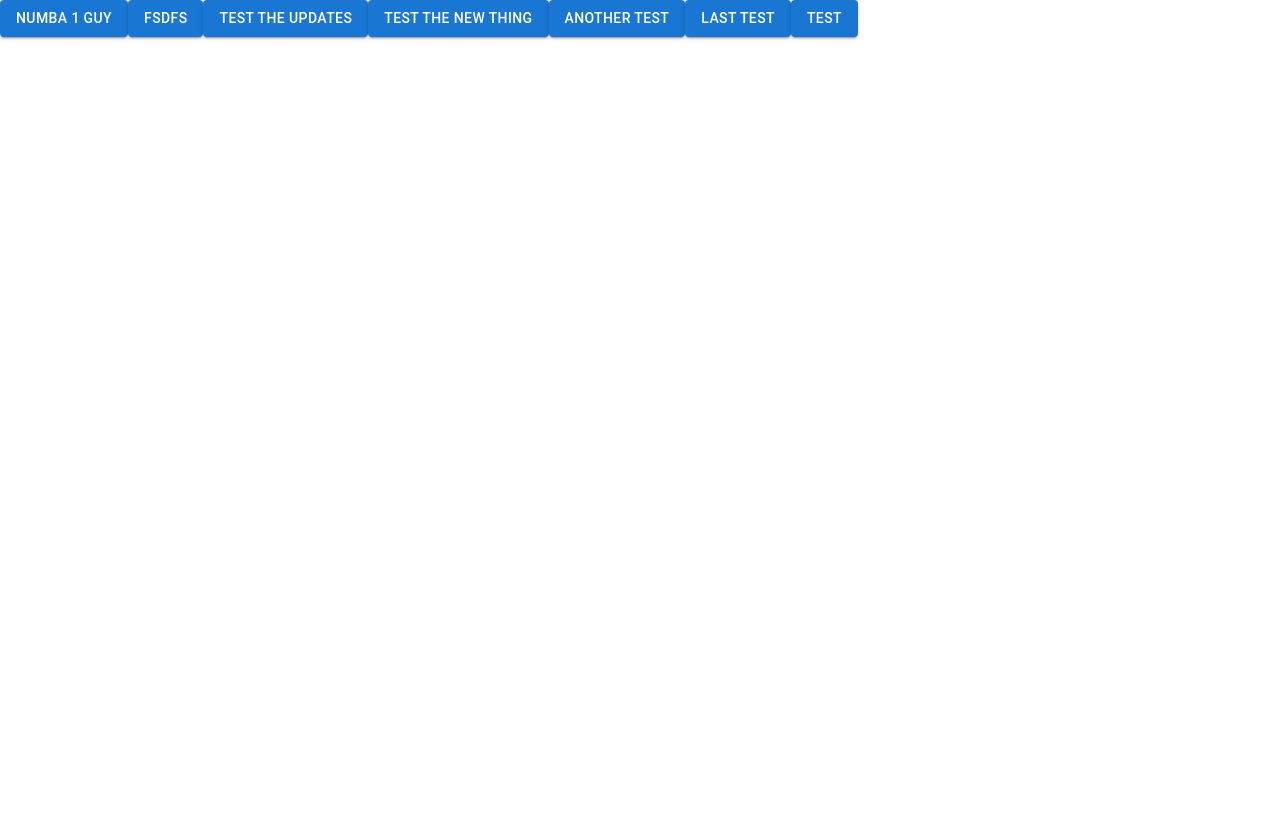
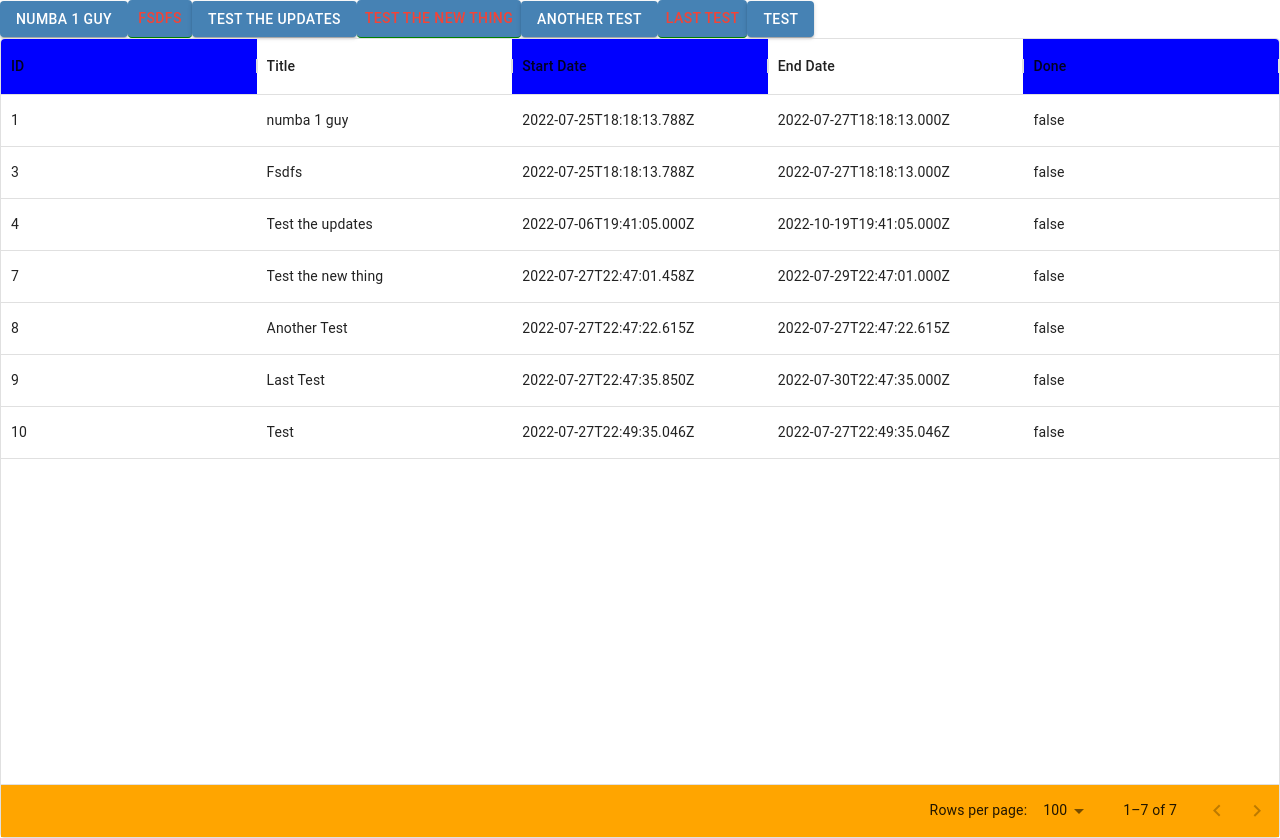
Before and after one commit to kraig-hebert/sandbox, a React (Create React App) app: page / in a window 1280 px wide. Before the commit the page ends 800 px from the top, so only its background shows below. Built offline with nearby package versions, Linux system fonts and the light colour scheme; data requests are answered from the project's data file.

Commit message:
messing around with sx prop styling

```diff
--- a/package.json
+++ b/package.json
@@ -6,6 +6,7 @@
     "@emotion/react": "^11.9.3",
     "@emotion/styled": "^11.9.3",
     "@mui/material": "^5.9.2",
+    "@mui/x-data-grid": "^5.15.0",
     "chess-web-api": "^1.1.2",
     "react": "^18.2.0",
     "react-dom": "^18.2.0",
--- a/src/App.js
+++ b/src/App.js
@@ -1,12 +1,16 @@
 import { useEffect, useState } from 'react';
 import './App.css';
 import Main from './components/main/Main';
+import { ThemeProvider } from '@mui/material/styles';
+import { theme } from './themes/mainTheme';
 
 function App() {
   return (
-    <div className="App">
-      <Main />
-    </div>
+    <ThemeProvider theme={theme}>
+      <div className="App">
+        <Main />
+      </div>
+    </ThemeProvider>
   );
 }
 
--- a/src/components/main/Main.jsx
+++ b/src/components/main/Main.jsx
@@ -1,9 +1,22 @@
 import React, { useEffect, useState } from 'react';
 import { useStateContext } from '../../contexts/ContextProvider';
+import { DataGrid } from '@mui/x-data-grid';
+import { tableColumns, tableHeaderSX } from './tableSettings';
+import { Box } from '@mui/system';
 
 const Main = () => {
-  const { data } = useStateContext();
-  return <div>{data}</div>;
+  const { buttonData, tableData } = useStateContext();
+  console.log(tableData);
+  return (
+    <Box sx={{ height: '800px' }}>
+      {buttonData}
+      {!tableData ? (
+        'Loading'
+      ) : (
+        <DataGrid sx={tableHeaderSX} columns={tableColumns} rows={tableData} />
+      )}
+    </Box>
+  );
 };
 
 export default Main;
--- /dev/null
+++ b/src/components/main/tableSettings.js
@@ -0,0 +1,16 @@
+export const tableColumns = [
+  { field: 'id', headerName: 'ID', flex: 1 },
+  { field: 'title', headerName: 'Title', flex: 1 },
+  { field: 'startDate', headerName: 'Start Date', flex: 1 },
+  { field: 'endDate', headerName: 'End Date', flex: 1 },
+  { field: 'done', headerName: 'Done', flex: 1 },
+];
+
+export const tableHeaderSX = {
+  '& .MuiDataGrid-columnHeader:nth-of-type(odd)': {
+    backgroundColor: 'blue',
+  },
+  '& .MuiDataGrid-footerContainer': {
+    backgroundColor: 'orange',
+  },
+};
--- a/src/contexts/ContextProvider.js
+++ b/src/contexts/ContextProvider.js
@@ -1,29 +1,42 @@
 import React, { createContext, useContext, useEffect, useState } from 'react';
 import { Button } from '@mui/material';
 import { getItems } from '../api/apiCalls';
+import { lightButtonSX, darkButtonSX } from '../sxStyles/buttonSX';
 
 const stateContext = createContext();
 
 export const ContextProvider = ({ children }) => {
-  const [data, setData] = useState();
+  const [buttonData, setButtonData] = useState();
+  const [tableData, setTableData] = useState();
 
   const initData = async () => {
     const newListItems = await getItems();
-    const transformedList = newListItems.map((item) => {
-      return (
-        <Button key={item.id} variant="contained">
-          {item.title}
-        </Button>
-      );
+    setTableData(newListItems);
+    const transformedList = newListItems.map((item, index) => {
+      if (index % 2 === 0) {
+        return (
+          <Button sx={darkButtonSX} key={item.id} variant="contained">
+            {item.title}
+          </Button>
+        );
+      } else {
+        return (
+          <Button sx={lightButtonSX} key={item.id} variant="text">
+            {item.title}
+          </Button>
+        );
+      }
     });
-    setData(transformedList);
+    setButtonData(transformedList);
   };
   useEffect(() => {
     initData();
   }, []);
 
   return (
-    <stateContext.Provider value={{ data }}>{children}</stateContext.Provider>
+    <stateContext.Provider value={{ buttonData, tableData }}>
+      {children}
+    </stateContext.Provider>
   );
 };
 
--- /dev/null
+++ b/src/sxStyles/buttonSX.js
@@ -0,0 +1,17 @@
+const baseButtonSX = {
+  backgroundColor: 'steelblue',
+};
+
+export const lightButtonSX = {
+  ...baseButtonSX,
+  borderBottom: '1px solid green',
+  '&:hover': { backgroundColor: 'secondary.light', color: 'black' },
+};
+
+export const darkButtonSX = {
+  ...baseButtonSX,
+  '&:hover': {
+    color: 'steelblue',
+    borderBottom: '1px solid black',
+  },
+};
--- /dev/null
+++ b/src/themes/mainTheme.js
@@ -0,0 +1,12 @@
+import { red, blue } from '@mui/material/colors';
+import { createTheme } from '@mui/material/styles';
+
+export const theme = createTheme({
+  palette: {
+    primary: {
+      main: red[500],
+      dark: red[900],
+      master: blue[600],
+    },
+  },
+});
```
Also changed, not shown: 1 other file (tests, documents, lock files or other folders).
